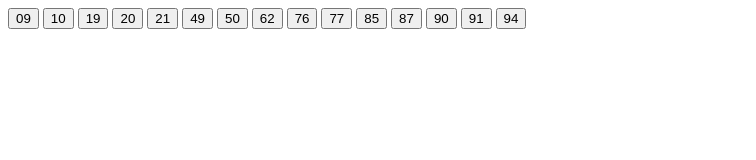
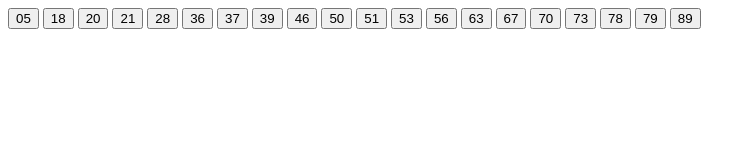
Before and after one commit to baburkhardt/net201fq3, a plain HTML site: page index.html in a window 1280 px wide. Shown: the whole page, without its empty margins (0-756 px from the left). Drawn offline with Linux system fonts and the light colour scheme.

Commit message:
Update index.html
Updated button ids and text

```diff
--- a/index.html
+++ b/index.html
@@ -10,20 +10,26 @@
         <title>NET201 Final - Q3</title>
     </head>
 <body>
-    <button id="09" onclick="start(this);">09</button>
-    <button id="10" onclick="start(this);">10</button>
-    <button id="19" onclick="start(this);">19</button>
+    <button id="05" onclick="start(this);">05</button>
+    <button id="18" onclick="start(this);">18</button>
     <button id="20" onclick="start(this);">20</button>
     <button id="21" onclick="start(this);">21</button>
-    <button id="49" onclick="start(this);">49</button>
+    <button id="28" onclick="start(this);">28</button>
+    <button id="36" onclick="start(this);">36</button>
+    <button id="37" onclick="start(this);">37</button>
+    <button id="39" onclick="start(this);">39</button>
+    <button id="46" onclick="start(this);">46</button>
     <button id="50" onclick="start(this);">50</button>
-    <button id="62" onclick="start(this);">62</button>
-    <button id="76" onclick="start(this);">76</button>
-    <button id="77" onclick="start(this);">77</button>
-    <button id="85" onclick="start(this);">85</button>
-    <button id="87" onclick="start(this);">87</button>
-    <button id="90" onclick="start(this);">90</button>
-    <button id="91" onclick="start(this);">91</button>
-    <button id="94" onclick="start(this);">94</button>
+    <button id="51" onclick="start(this);">51</button>
+        <button id="53" onclick="start(this);">53</button>
+        <button id="56" onclick="start(this);">56</button>
+    <button id="63" onclick="start(this);">63</button>
+        <button id="67" onclick="start(this);">67</button>
+    <button id="70" onclick="start(this);">70</button>
+    <button id="73" onclick="start(this);">73</button>
+    <button id="78" onclick="start(this);">78</button>
+    <button id="79" onclick="start(this);">79</button>
+    <button id="89" onclick="start(this);">89</button>
+
 </body>
 </html>
```
